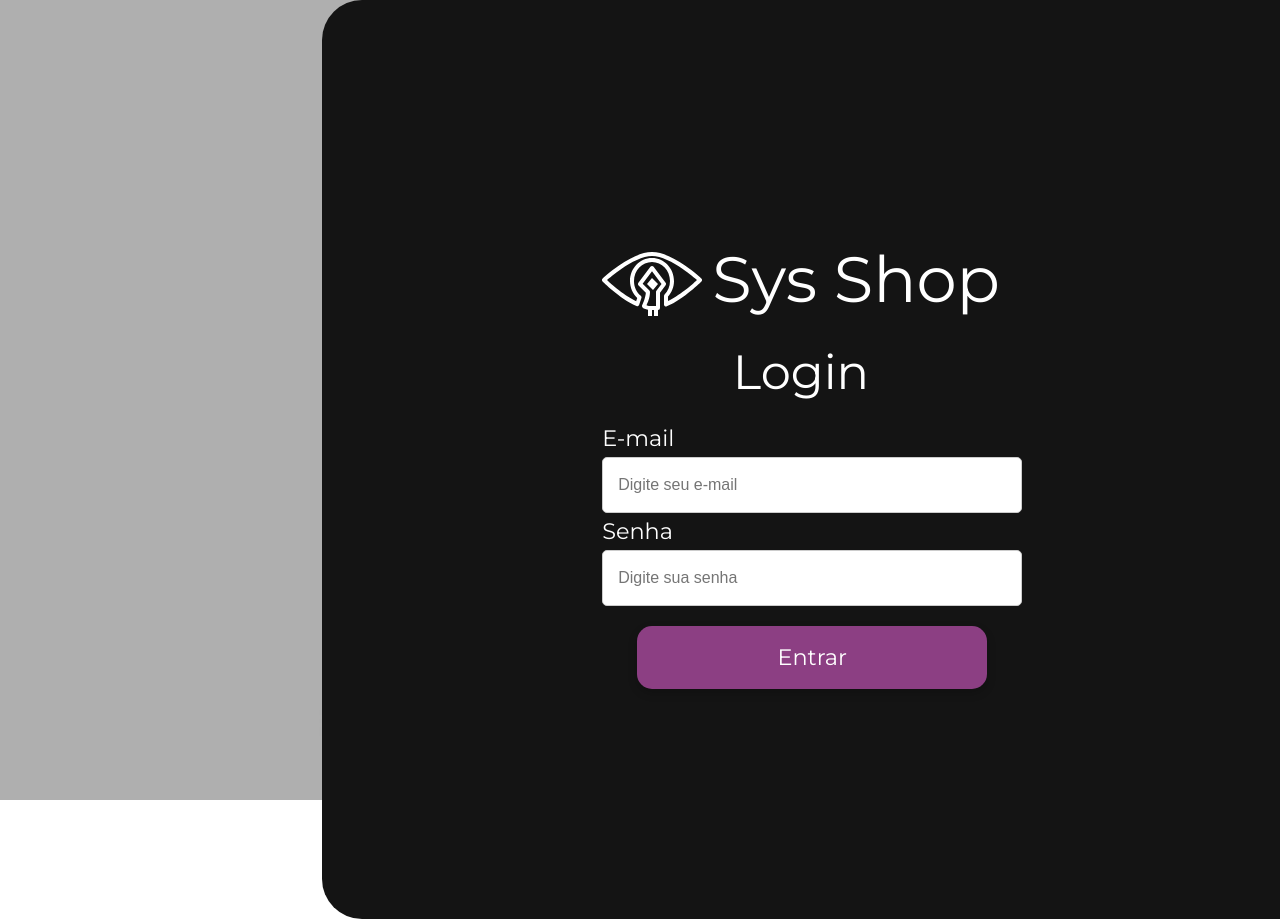
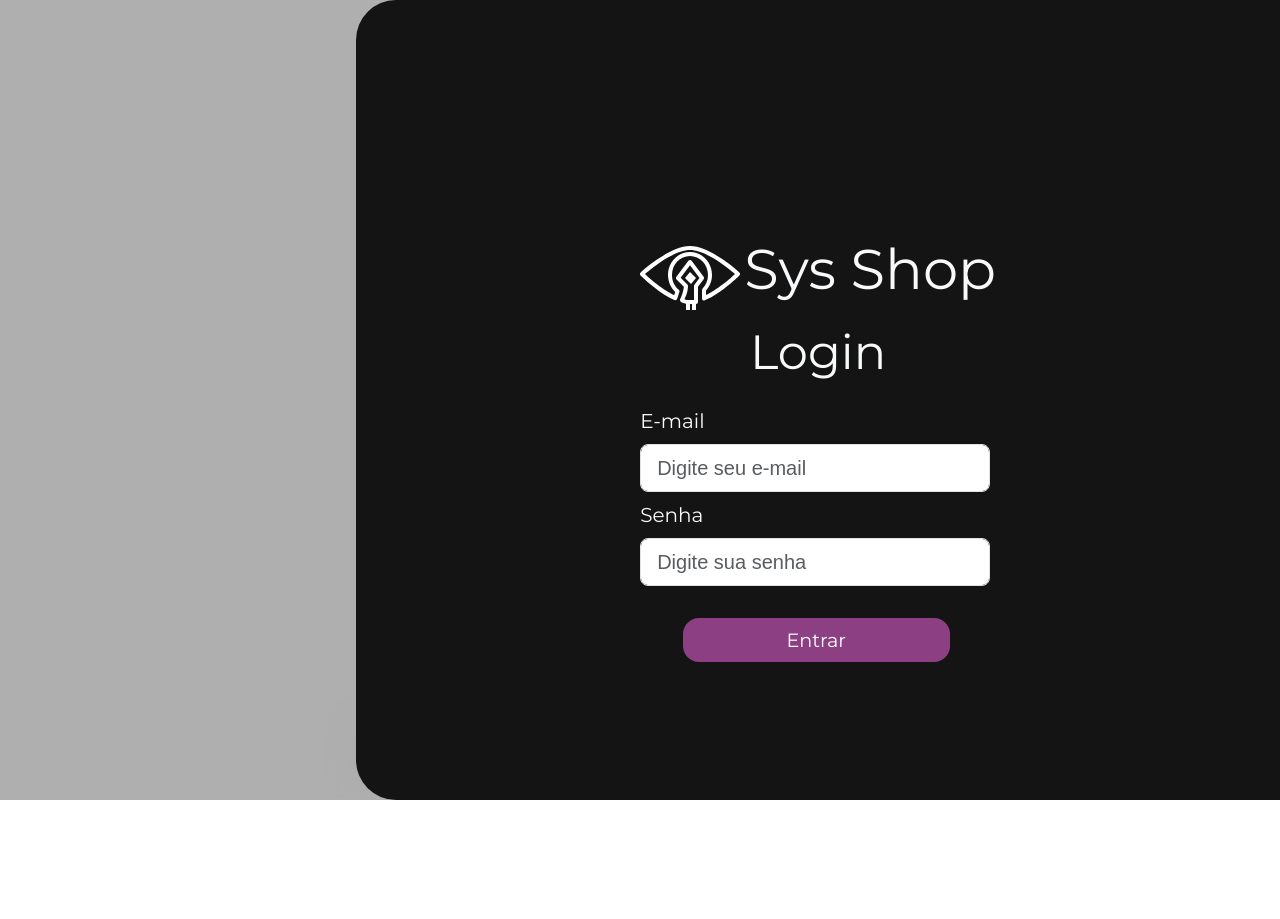
Before and after one commit to jmzqq/E-commerce, a React (Vite) app: page / in a window 1280 px wide. After the commit the page ends 800 px from the top, so only its background shows below. Built offline with nearby package versions, Linux system fonts and the light colour scheme.

Commit message:
refactor: migrate login styles from old CSS to new CSS with Bootstrap

```diff
--- a/src/App.css
+++ b/src/App.css
@@ -25,101 +25,27 @@ body {
   position: absolute;
   right: 0;
   top: 0;
-  padding: 230px 280px;
+  padding: 200px 260px;
   background-color: rgb(20, 20, 20);
   border-radius: 40px;
   border-top-right-radius: 0;
   border-bottom-right-radius: 0;
-  transform: scale(calc(100vh / 500px));
+  height: 100%;
 }
 
-.login {
-  flex-direction: column;
-  align-items: center;
-  justify-content: center;
+.form-label {
+  font-family: 'Montserrat', sans-serif;
+  font-size: 1.25rem;
 }
 
-.logo {
-  font-size: 4rem;
-  margin-bottom: 10px;
-}
-
-.inputs {
-  font-family: 'Montserrat', sans-serif;
-  color: #ffffff;
-  font-size: 1.4rem;
-  margin-top: 5px;
-  margin-bottom: 5px;
-}
-
-h4 {
-  font-family: 'Montserrat', sans-serif;
-  display: flex;
-  align-items: center;
-}
-
-.login-titulo {
-  font-family: 'Montserrat', sans-serif;
-  color: #ffffff;
-  font-size: 2.5rem;
-  margin: 0;
-  text-align: center;
-  transform: scale(1.2);
-}
-
-.sysshop {
-  font-size: 4rem;
-  color: #ffffff;
-  margin-left: 10px;
-  margin-bottom: 12px;
-}
-
-form {
-  display: flex;
-  flex-direction: column;
-  width: 100%;
+.form-control {
+  width: 2000px;
   max-width: 350px;
 }
 
-input {
-  padding: 15px;
-  margin-bottom: 15px;
-  border: 1px solid #ccc;
-  border-radius: 5px;
-  outline: none;
-  font-size: 1.2rem;
-  width: 120%;
-  max-width: none;
-  box-sizing: border-box;
-  margin-left: 0.5;
-}
-
-.login-botao {
-  font-family: 'Montserrat', sans-serif;
-  cursor: pointer;
-  background-color: #8c3f83;
-  color: white;
-  padding: 15px;
-  border-radius: 15px;
-  border: none;
-  width: 100%;
-  max-width: 350px;
-  font-size: 1.4rem;
-  margin-top: 20px;
-  margin-left: 10%;
-  transition: all 0.3s ease;
-  box-shadow: 0 4px 10px rgba(0, 0, 0, 0.2);
-}
-
-.login-botao:hover {
-  background-color: #a15d8c;
-  transform: translateY(-2px);
-  box-shadow: 0 6px 15px rgba(0, 0, 0, 0.3);
-}
-
-.login-botao:active {
-  transform: translateY(2px);
-  box-shadow: 0 2px 5px rgba(0, 0, 0, 0.2);
+.form-control:focus {
+  box-shadow: none;
+  border-color: transparent;
 }
 
 @media only screen and (max-width: 768px) {
@@ -141,21 +67,7 @@ input {
   justify-content: center;
   }
 
-  .login-titulo {
+.login-titulo {
     font-size: 2rem;
   }
-
-  .sysshop {
-    font-size: 3rem;
-  }
-
-  input {
-    width: 100%;
-    font-size: 1rem;
-  }
-
-  .login-botao {
-    font-size: 1.2rem;
-    margin-left: 0;
-  }
 }
--- a/src/components/Login.jsx
+++ b/src/components/Login.jsx
@@ -1,6 +1,6 @@
 import React, { useState } from "react";
 import { useNavigate } from "react-router-dom";
-import axios from "axios";
+import 'bootstrap/dist/css/bootstrap.min.css';
 import '../App.css';
 
 function Login() {
@@ -38,23 +38,27 @@ function Login() {
     return (
         <div className="background">
             <div className="login-container">
-                <div className="login">
+                <div className="login p-4 text-light " >
                     <div className="top-section">
-                        <h4>
+                        <h4 className="d-flex align-items-center justify-content-end m-0"
+                        style={{ fontFamily: 'Montserrat, sans-serif', display: 'flex', alignItems: 'center' }}>
                             <img
                                 src="Src/assets/logo.svg"
                                 alt="logo"
-                                className="logo"
+                                className="logo mb-0 me-1"
                             />
-                            <span className="sysshop">Sys Shop</span>
+                            <span className="sysshop mx-0 mb-2 display-4">Sys Shop</span>
                         </h4>
                     </div>
-                    <h1 className="login-titulo">Login</h1>
-                    <br />
+                    <h1 className="login-titulo text-center mb-4 display-5" style={{ fontFamily: 'Montserrat, sans-serif'}}>Login</h1>
                     <form onSubmit={handleSubmit}>
-                        <h3 className="inputs">E-mail</h3>
+                        <div className="mb-2 text-start">
+                            <label htmlFor="email" className="form-label d-flex flex-column" >E-mail</label>
+                            <div className="d-flex">
+                                <div className="col-8">
                                     <input
                                         type="email"
+                                        className="form-control form-control-lg"
                                         name="email"
                                         id="email"
                                         value={email}
@@ -62,9 +66,16 @@ function Login() {
                                         placeholder="Digite seu e-mail"
                                         required
                                     />
-                        <h3 className="inputs">Senha</h3>
+                                </div>
+                            </div>
+                        </div>
+                        <div className="mb-2 text-start">
+                            <label htmlFor="senha" className="form-label d-flex flex-column">Senha</label>
+                            <div className="d-flex">
+                                <div className="col-8">
                                     <input
                                         type="password"
+                                        className="form-control form-control-lg mb-4"
                                         name="senha"
                                         id="senha"
                                         value={password}
@@ -72,11 +83,20 @@ function Login() {
                                         placeholder="Digite sua senha"
                                         required
                                     />
-                        {error && <p style={{ color: "red" }}>{error}</p>}
-                        <button type="submit" className="login-botao" disabled={loading}>
+                                </div>
+                            </div>
+                        </div>
+                        {error && <div className="text-danger mb-2 text-center">{error}</div>}
+                        <button
+                        type="submit"
+                        className="btn btn-primary w-75 p-2 rounded-4"
+                        disabled={loading}
+                        style={{ fontFamily: 'Montserrat, sans-serif', fontSize: '1.2rem', marginLeft: '12%', backgroundColor: '#8c3f83', border: 'none'}}>
                             {loading ? "Carregando..." : "Entrar"}
                         </button>
                     </form>
+
+
                 </div>
             </div>
         </div>
```
Lines whose indentation alone changed are shown as unchanged.
